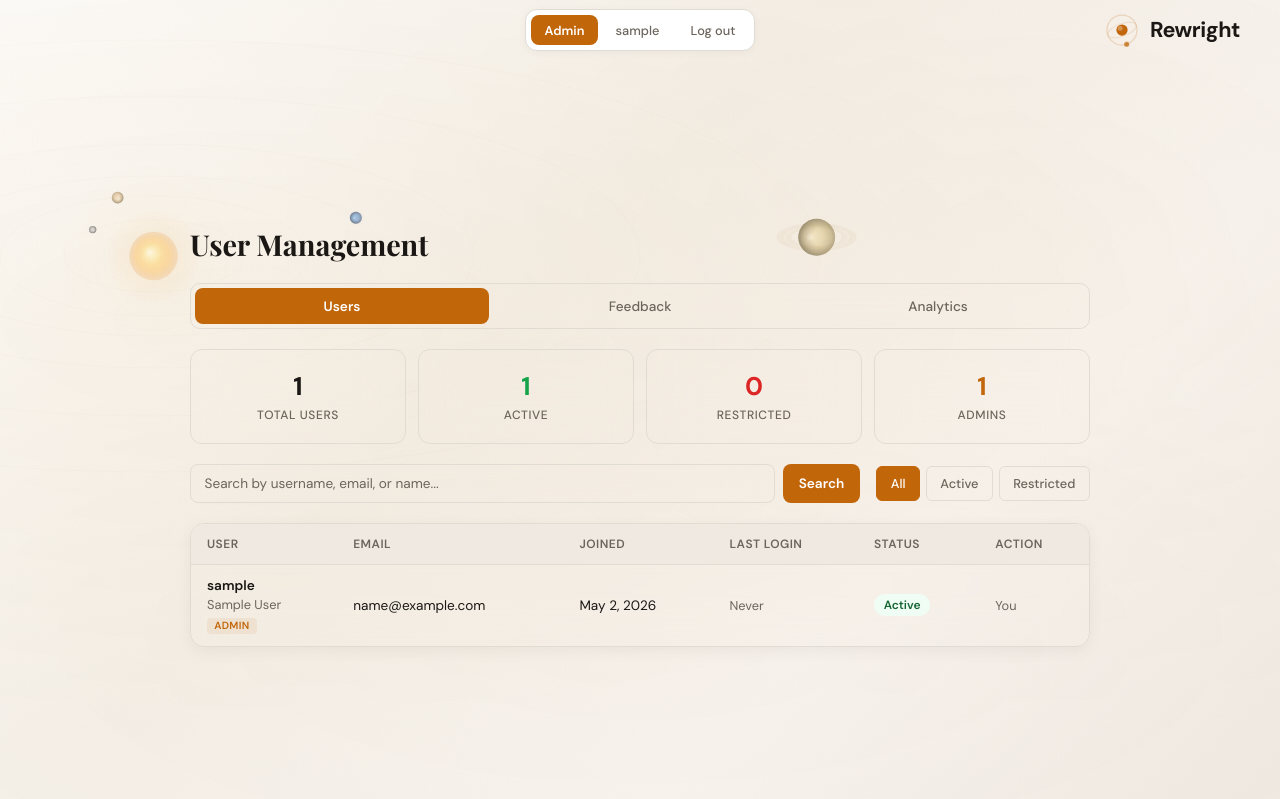
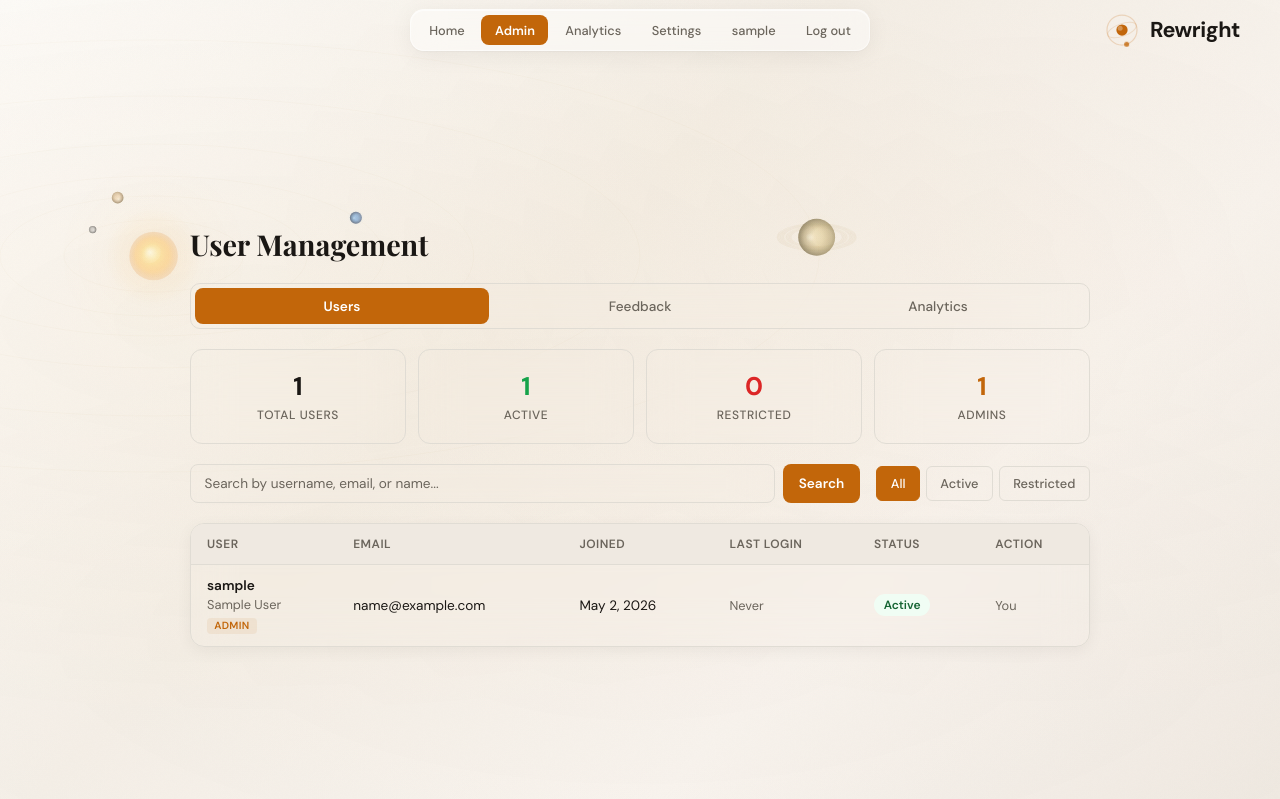
Before and after one commit to HemanthKusi/Humanizer_App, a Django app: page /manage/users/ in a window 1280 px wide. Shown: the top 799 px of the page. Run offline with Django 5.2, Linux system fonts and the light colour scheme; the visitor is signed in with stand-in values (Sample User, id 1); data comes from the database, SQL or seed files in the repository; data that the repository does not hold is empty; some web fonts are replaced.

Commit message:
Added some effect to the nav bar. Made the nav bar to be common on all the pages but highlight the current nav page. Did same to the guest user page as well.

```diff
--- a/core/static/core/style.css
+++ b/core/static/core/style.css
@@ -1578,13 +1578,17 @@ body.premium .language-warning p {
 .header-nav {
     display: flex;
     align-items: center;
-    gap: 0.25rem;
-    background: var(--surface);
-    border: 1px solid var(--border);
-    border-radius: 12px;
+    gap: 0.2rem;
+    background: rgba(255, 255, 255, 0.45);
+    border: 1px solid rgba(255, 255, 255, 0.5);
+    border-radius: 14px;
     padding: 0.3rem;
-    backdrop-filter: blur(20px);
-    box-shadow: 0 2px 8px rgba(0, 0, 0, 0.04);
+    backdrop-filter: blur(16px);
+    -webkit-backdrop-filter: blur(16px);
+    box-shadow:
+        0 4px 24px rgba(0, 0, 0, 0.06),
+        0 1px 2px rgba(0, 0, 0, 0.04),
+        inset 0 1px 0 rgba(255, 255, 255, 0.6);
 }
 
 .nav-greeting {
@@ -1840,9 +1844,12 @@ body.premium .auth-error-box p {
 }
 
 body.premium .header-nav {
-    background: rgba(15, 15, 25, 0.85);
-    border-color: rgba(255, 255, 255, 0.08);
-    box-shadow: 0 2px 8px rgba(0, 0, 0, 0.3);
+    background: rgba(20, 18, 15, 0.6);
+    border-color: rgba(240, 160, 48, 0.1);
+    box-shadow:
+        0 4px 24px rgba(0, 0, 0, 0.3),
+        0 1px 2px rgba(0, 0, 0, 0.2),
+        inset 0 1px 0 rgba(255, 255, 255, 0.04);
 }
 
 body.premium .nav-greeting {
--- a/core/templates/core/admin_analytics.html
+++ b/core/templates/core/admin_analytics.html
@@ -38,6 +38,7 @@
         </a>
 
         <nav class="header-nav">
+            <a href="/" class="nav-link">Home</a>
             <a href="{% url 'admin_users' %}" class="nav-link nav-active">Admin</a>
             <a href="{% url 'analytics' %}" class="nav-link">Analytics</a>
             <a href="{% url 'settings' %}" class="nav-link">Settings</a>
--- a/core/templates/core/admin_feedback.html
+++ b/core/templates/core/admin_feedback.html
@@ -37,7 +37,9 @@
         </a>
 
         <nav class="header-nav">
-            <a href="{% url 'admin_users' %}" class="nav-link">Admin</a>
+            <a href="/" class="nav-link">Home</a>
+            <a href="{% url 'admin_users' %}" class="nav-link nav-active">Admin</a>
+            <a href="{% url 'analytics' %}" class="nav-link">Analytics</a>
             <a href="{% url 'settings' %}" class="nav-link">Settings</a>
             <a href="{% url 'profile' %}" class="nav-link">{{ user.username }}</a>
             <form method="POST" action="{% url 'logout' %}" class="nav-logout-form">
--- a/core/templates/core/admin_users.html
+++ b/core/templates/core/admin_users.html
@@ -37,7 +37,10 @@
         </a>
 
         <nav class="header-nav">
+            <a href="/" class="nav-link">Home</a>
             <a href="{% url 'admin_users' %}" class="nav-link nav-active">Admin</a>
+            <a href="{% url 'analytics' %}" class="nav-link">Analytics</a>
+            <a href="{% url 'settings' %}" class="nav-link">Settings</a>
             <a href="{% url 'profile' %}" class="nav-link">{{ user.username }}</a>
             <form method="POST" action="{% url 'logout' %}" class="nav-logout-form">
                 {% csrf_token %}
--- a/core/templates/core/analytics.html
+++ b/core/templates/core/analytics.html
@@ -38,6 +38,7 @@
         </a>
 
         <nav class="header-nav">
+            <a href="/" class="nav-link">Home</a>
             {% if user.is_staff %}
                 <a href="{% url 'admin_users' %}" class="nav-link">Admin</a>
             {% endif %}
--- a/core/templates/core/index.html
+++ b/core/templates/core/index.html
@@ -38,6 +38,7 @@
 
         <nav class="header-nav">
             {% if user.is_authenticated %}
+                <a href="/" class="nav-link nav-active">Home</a>
                 {% if user.is_staff %}
                     <a href="{% url 'admin_users' %}" class="nav-link">Admin</a>
                 {% endif %}
@@ -49,6 +50,7 @@
                     <button type="submit" class="nav-link nav-logout">Log out</button>
                 </form>
             {% else %}
+                <a href="/" class="nav-link nav-active">Home</a>
                 <a href="{% url 'login' %}" class="nav-link">Log in</a>
                 <a href="{% url 'signup' %}" class="nav-link nav-signup">Sign up</a>
             {% endif %}
--- a/core/templates/core/login.html
+++ b/core/templates/core/login.html
@@ -37,6 +37,12 @@
             </div>
             <span class="logo-text">Rewright</span>
         </a>
+
+        <nav class="header-nav">
+            <a href="/" class="nav-link">Home</a>
+            <a href="{% url 'login' %}" class="nav-link nav-active">Log in</a>
+            <a href="{% url 'signup' %}" class="nav-link nav-signup">Sign up</a>
+        </nav>
     </header>
 
     <!-- ─── LOGIN FORM ──────────────────────────────── -->
--- a/core/templates/core/settings.html
+++ b/core/templates/core/settings.html
@@ -37,9 +37,11 @@
         </a>
 
         <nav class="header-nav">
+            <a href="/" class="nav-link">Home</a>
             {% if user.is_staff %}
                 <a href="{% url 'admin_users' %}" class="nav-link">Admin</a>
             {% endif %}
+            <a href="{% url 'analytics' %}" class="nav-link">Analytics</a>
             <a href="{% url 'settings' %}" class="nav-link nav-active">Settings</a>
             <a href="{% url 'profile' %}" class="nav-link">{{ user.username }}</a>
             <form method="POST" action="{% url 'logout' %}" class="nav-logout-form">
--- a/core/templates/core/signup.html
+++ b/core/templates/core/signup.html
@@ -37,6 +37,12 @@
             </div>
             <span class="logo-text">Rewright</span>
         </a>
+
+        <nav class="header-nav">
+            <a href="/" class="nav-link">Home</a>
+            <a href="{% url 'login' %}" class="nav-link">Log in</a>
+            <a href="{% url 'signup' %}" class="nav-link nav-active nav-signup">Sign up</a>
+        </nav>
     </header>
 
     <!-- ─── SIGNUP FORM ─────────────────────────────── -->
```
Also changed, not shown: core/templates/core/profile.html (+7 -1 lines).
